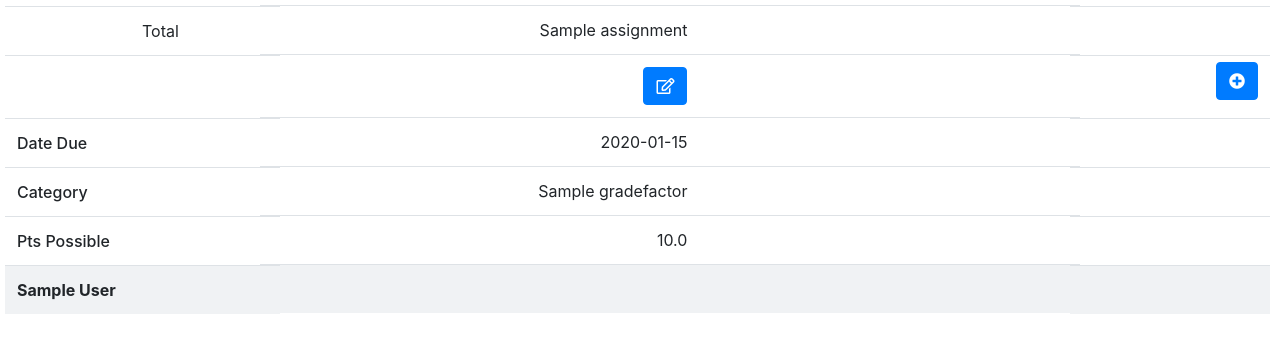
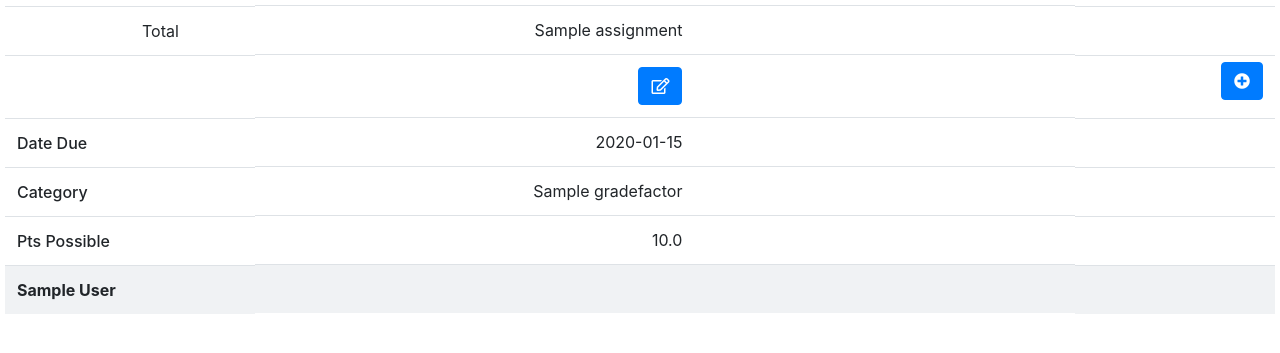
Before and after one commit to ericz1803/CreswellGrades, a Flask app: template templates/teacher_class_grades.html in a window 1280 px wide. Shown: the part 64-417 px from the top of the page. Run offline with Flask 2, Linux system fonts and the light colour scheme; tables that the repository leaves empty hold one stand-in row (values such as "Sample post"); the template is opened without the code that fills it: values that come from a table or form of the project are taken from there, most other values are stand-ins (such as "Sample title", 1, 10 or a date in 2020); some libraries are stand-ins or nearby versions.

Commit message:
fixed formatting

```diff
--- a/static/teacher_class_grades.css
+++ b/static/teacher_class_grades.css
@@ -64,7 +64,6 @@ tbody > tr:nth-child(odd) > td {
         left: calc(100% - 125px);
     }
 
-
     td {
         min-width: 125px;
         max-width: 150px;
@@ -73,29 +72,30 @@ tbody > tr:nth-child(odd) > td {
 
 @media (min-width: 768px) {
     .total {
-        position:absolute;
-        width: 125px;
+        position: absolute;
+        min-width: 125px;
+        max-width: 125px;
         left: 125px;
     }
 
     .inner {
         overflow-x: auto;
         width: calc(100% - 450px);
-        margin-left: 255px;
+        margin-left: 250px;
     }
 
     #add-new {
         padding-top: 0.375rem;
         position: absolute;
         width: 200px;
-        left: calc(100% - 205px);
+        left: calc(100% - 200px);
         border-bottom: 0px !important;
     }
 
     .new {
         position: absolute;
         width: 200px;
-        left: calc(100% - 205px);
+        left: calc(100% - 200px);
     }
 
     td {
--- a/templates/join.html
+++ b/templates/join.html
@@ -13,7 +13,7 @@
             <form method="POST">
                 <input type="hidden" name="csrf_token" value="{{ csrf_token() }}"/>
                 <div class="form-group">
-                    <input type="text" name="join_code" class="form-control" id="join">
+                    <input type="text" name="join_code" class="form-control" id="join" autofocus>
                 </div>
                 <button type="submit" class="btn btn-primary">Submit</button>
             </form>
```
